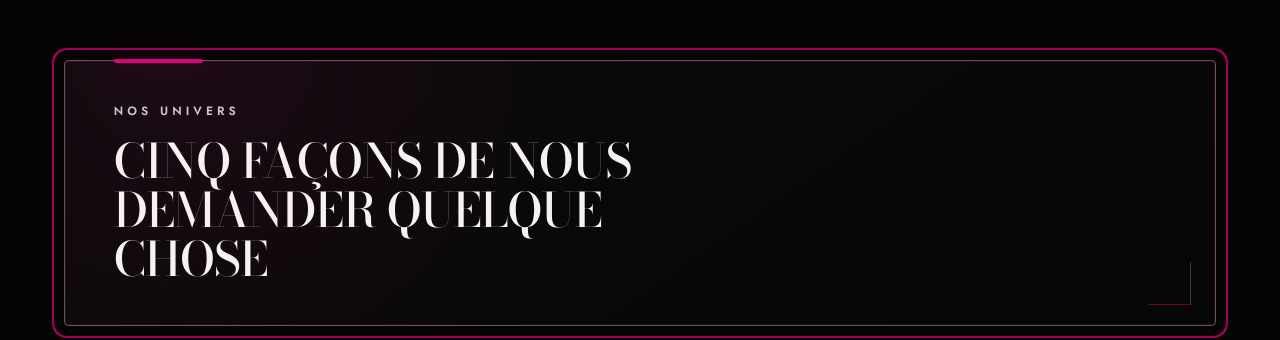
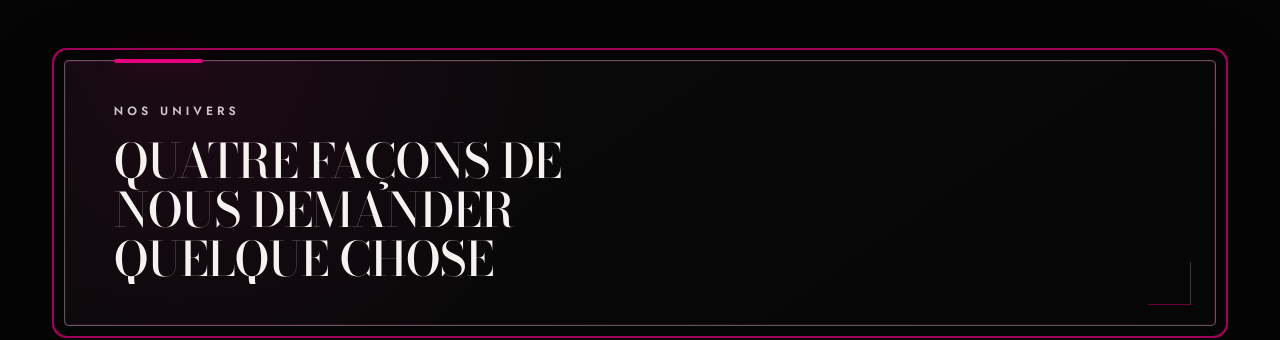
Before and after one commit to naoboco/Davidel, a React (Vite) app: page / in a window 1280 px wide. Shown: the part 2100-2440 px from the top of the page. Built offline with nearby package versions, Linux system fonts and the light colour scheme; a web font is replaced by a local one.

Commit message:
Sync DAVIDEL universe count in translations

```diff
--- a/src/i18n/translations.js
+++ b/src/i18n/translations.js
@@ -27,7 +27,7 @@ export const T = {
     seeAll: 'Voir toute la carte',
 
     uniEyebrow: 'Nos univers',
-    uniTitle: 'CINQ FAÇONS DE NOUS DEMANDER QUELQUE CHOSE',
+    uniTitle: 'QUATRE FAÇONS DE NOUS DEMANDER QUELQUE CHOSE',
 
     menuEyebrow: 'La carte',
     menuTitle: 'CE QUE VOUS POUVEZ COMMANDER AUJOURD’HUI',
@@ -119,7 +119,7 @@ export const T = {
     seeAll: 'לתפריט המלא',
 
     uniEyebrow: 'העולמות שלנו',
-    uniTitle: 'חמש דרכים לבקש מאיתנו משהו',
+    uniTitle: 'ארבע דרכים לבקש מאיתנו משהו',
 
     menuEyebrow: 'התפריט',
     menuTitle: 'מה אפשר להזמין היום',
```
